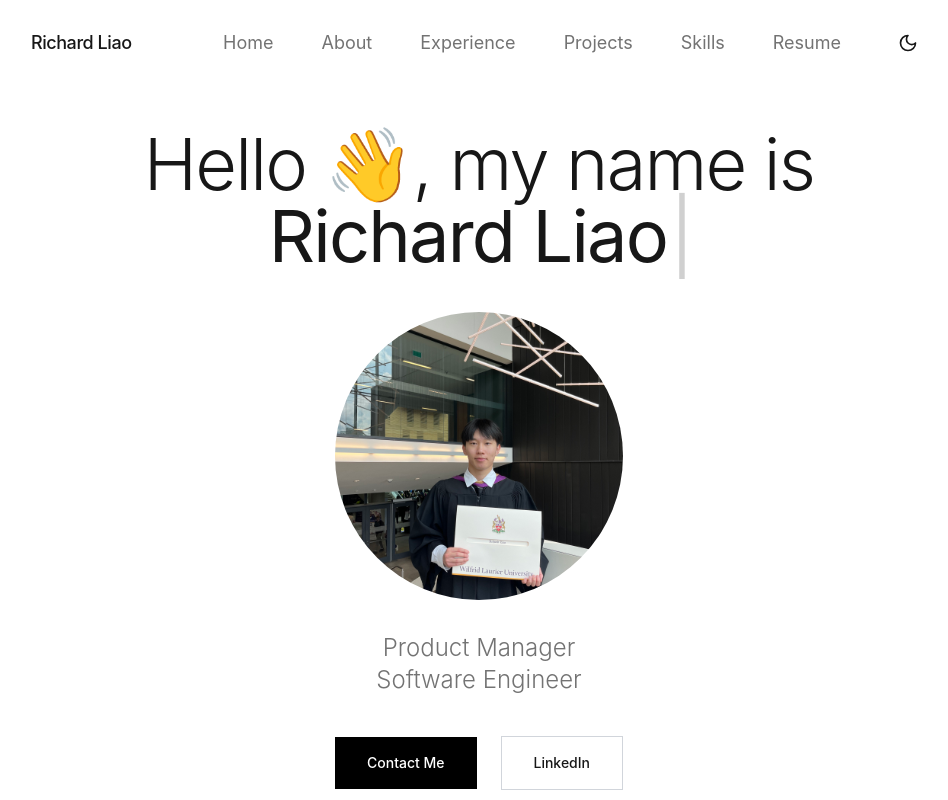
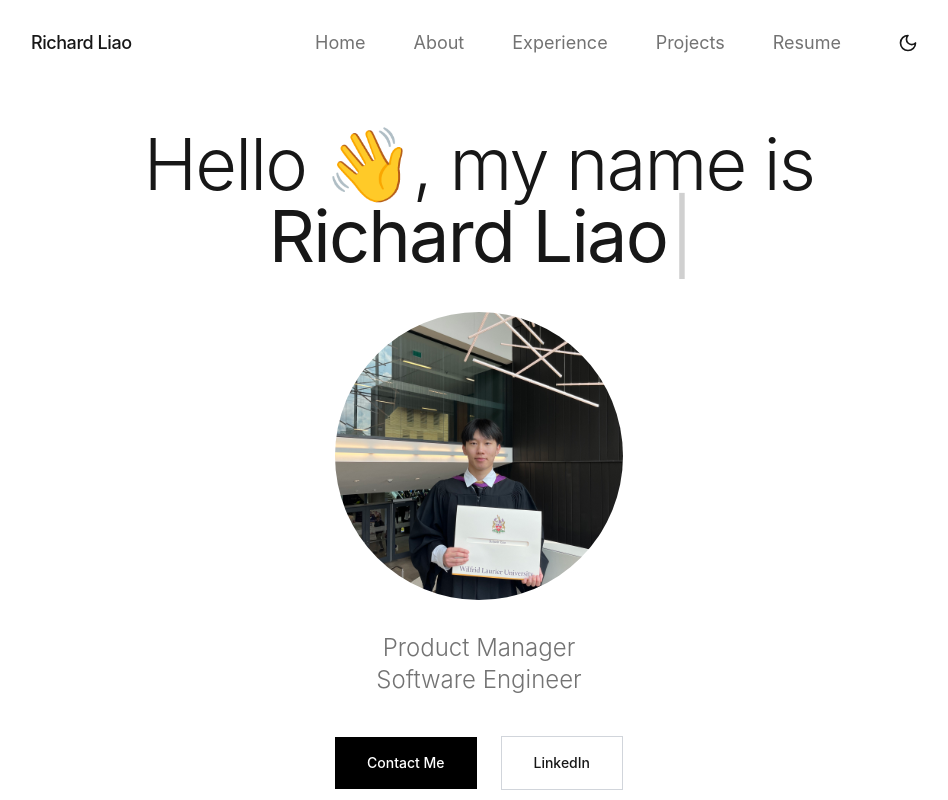
Before and after one commit to richierichh/personal-website-v3, a React (Vite) app: page / in a window 1280 px wide. Shown: the top 800 px of the page, without its empty margins (161-1109 px from the left). Built offline with nearby package versions, Linux system fonts and the light colour scheme.

Commit message:
fixed bug and removed skills

```diff
--- a/src/components/Header.tsx
+++ b/src/components/Header.tsx
@@ -35,7 +35,6 @@ const Header = () => {
               { id: 'about', label: 'About', path: '/#about' },
               { id: 'experience', label: 'Experience', path: '/#experience' },
               { id: 'projects', label: 'Projects', path: '/#projects' },
-              { id: 'skills', label: 'Skills', path: '/#skills' },
               { id: 'resume', label: 'Resume', path: '/#resume' },
             ].map((item) => (
               <button
--- a/src/pages/Index.tsx
+++ b/src/pages/Index.tsx
@@ -17,7 +17,7 @@ const Index = () => {
         <About />
         <Experience />
         <Projects />
-        *{/* <Skills /> */}
+        {/* <Skills /> */}
         <Resume />
       </main>
 
```
